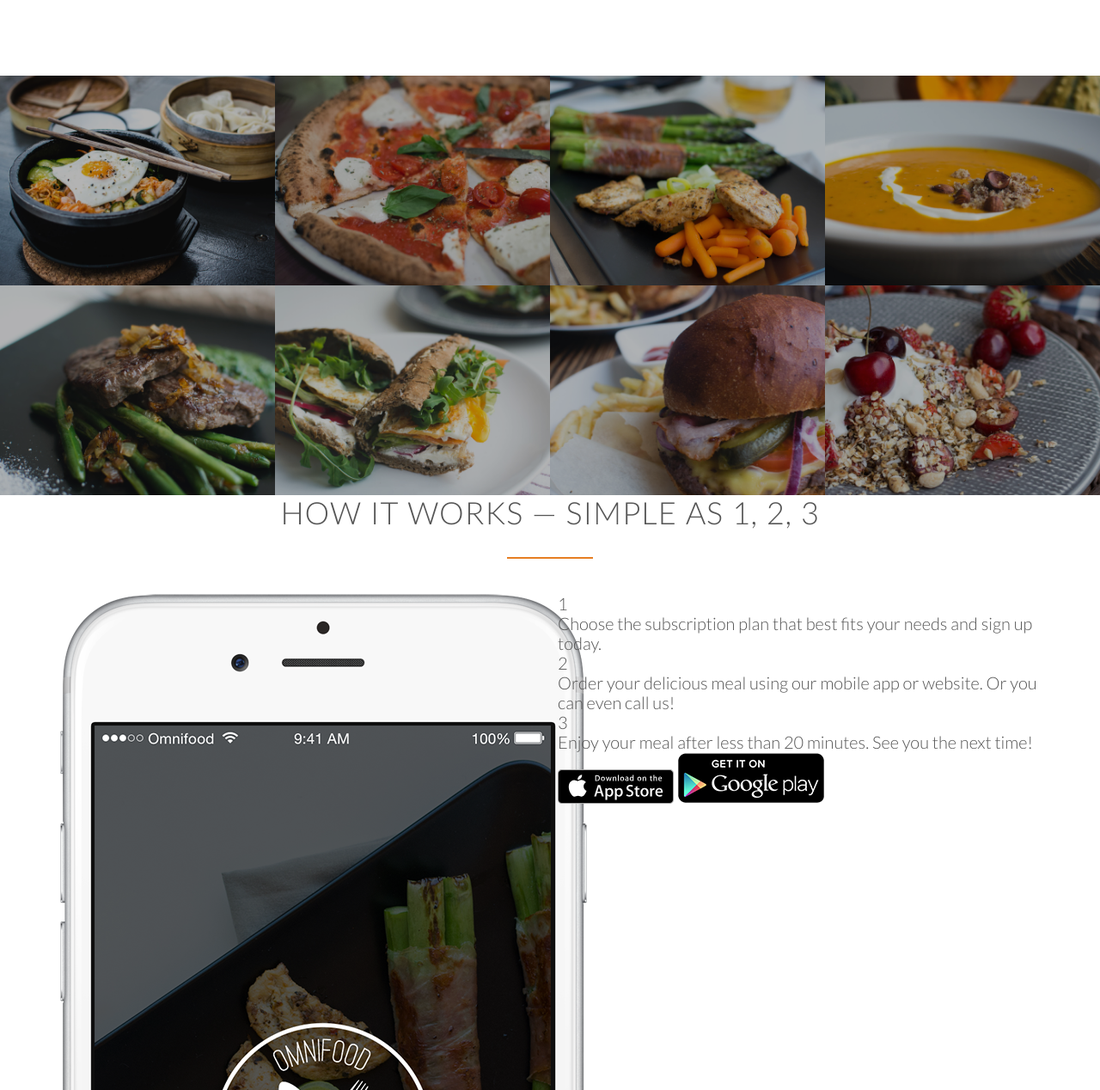
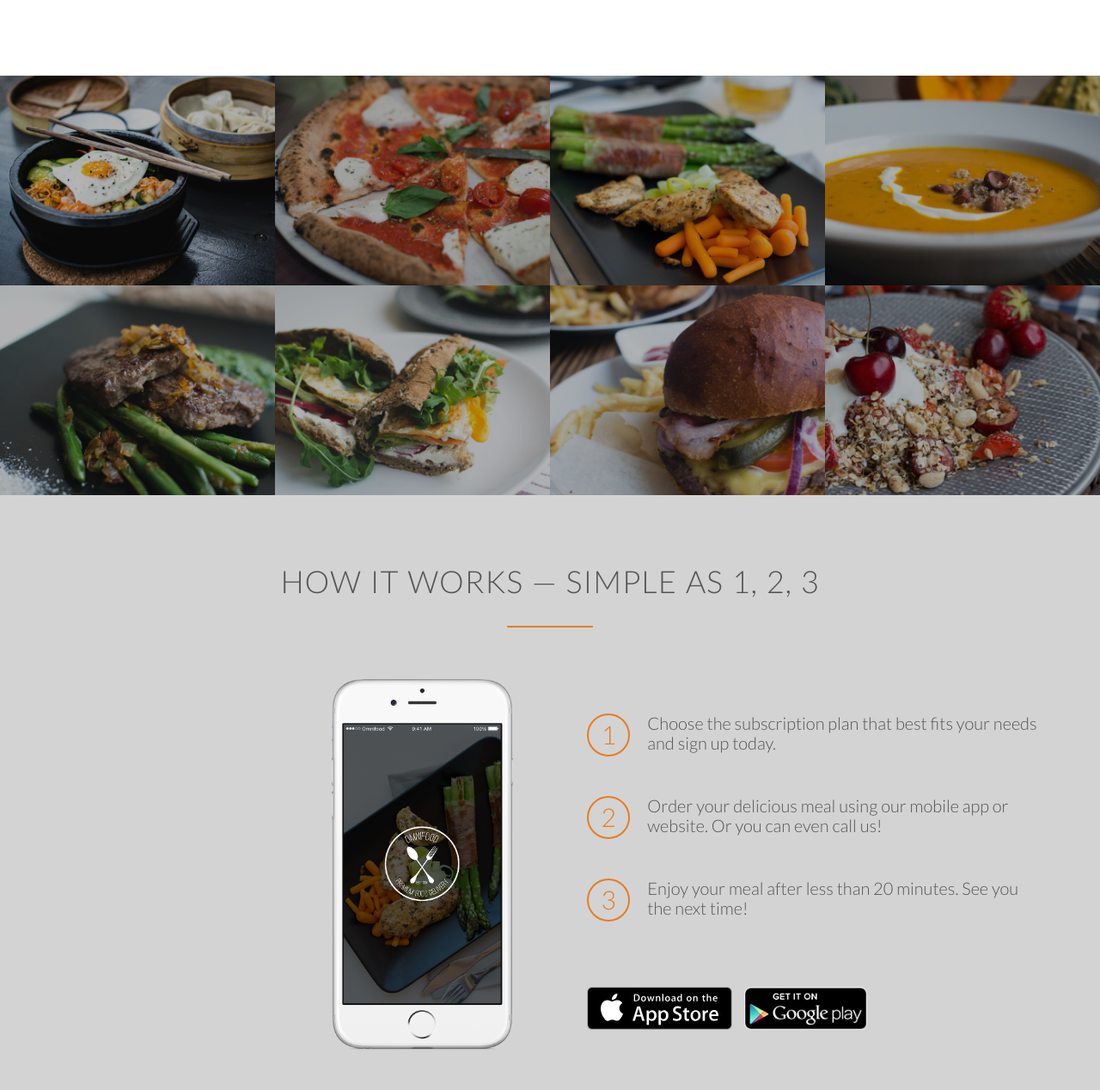
Before and after one commit to traciwilliams/omnifood-project, a plain HTML site: page index.html in a window 1280 px wide. Shown: the part 1432-2700 px from the top of the page at 86% size. Drawn offline with Linux system fonts and the light colour scheme; files whose address does not match are found by name.

Commit message:
formatted how it works section

```diff
--- a/index.html
+++ b/index.html
@@ -89,7 +89,7 @@
 				</figure>
 			</li>
 		</ul>
-		<ul class="meals-showcase">
+		<ul class="meals-showcase clearfix">
 			<li>
 				<figure class="meal-photo">
 					<img src="styles/images/5.jpg" alt="Paleo beef steak with vegetables">
@@ -119,11 +119,11 @@
 		</div>
 
 		<div class="row">
-			<div class="col span-1-of-2">
+			<div class="col span-1-of-2 steps-box">
 				<img src="styles/images/app-iPhone.png" alt="Omnifood app on iPhone" class="app-screen">
 			</div>
 
-			<div class="col span-1-of-2">
+			<div class="col span-1-of-2 steps-box">
 				<div class="works-step">
 				<div>1</div>
 				<p>Choose the subscription plan that best fits your needs and sign up today.</p>
--- a/styles/main.css
+++ b/styles/main.css
@@ -16,6 +16,15 @@ html {
 	font-weight: 300;
 	font-size: 20px;
 	text-rendering: optimizinglegibility;
+}
+
+.clearfix {zoom: 1}
+.clearfix:after {
+	content: '.';
+	clear: both;
+	display: block;
+	height: 0;
+	visibility: hidden;
 }
 
 /*========================*/
@@ -255,3 +264,56 @@ header {
 	opacity: 1;
 	transform: scale(1.05);
 }
+
+/*========================*/
+/*HOW IT WORKS*/
+/*========================*/
+.section-steps {
+	background-color: lightgrey;
+}
+
+.steps-box:first-child {
+	text-align: right;
+	padding-right: 3%;
+	margin-top: 30px;
+}
+.steps-box:last-child {
+	padding-left: 3%;
+	margin-top: 70px;
+}
+
+.app-screen {
+	width: 40%;
+}
+
+.works-step {
+	margin-bottom: 50px;
+}
+
+.works-step:last-of-type {
+	margin-bottom: 80px;
+
+}
+
+
+
+
+.works-step div {
+	color: #e67e22;
+	border: 2px solid #e67e22;
+	display: inline-block;
+	border-radius: 50%;
+	height: 50px;
+	width: 50px;
+	text-align: center;
+	padding: 5px;
+	float: left;
+	font-size: 150%;
+	margin-right: 20px;
+}
+
+.btn-app img {
+	height: 50px;
+	width: auto;
+	margin-right: 10px;
+}
```
